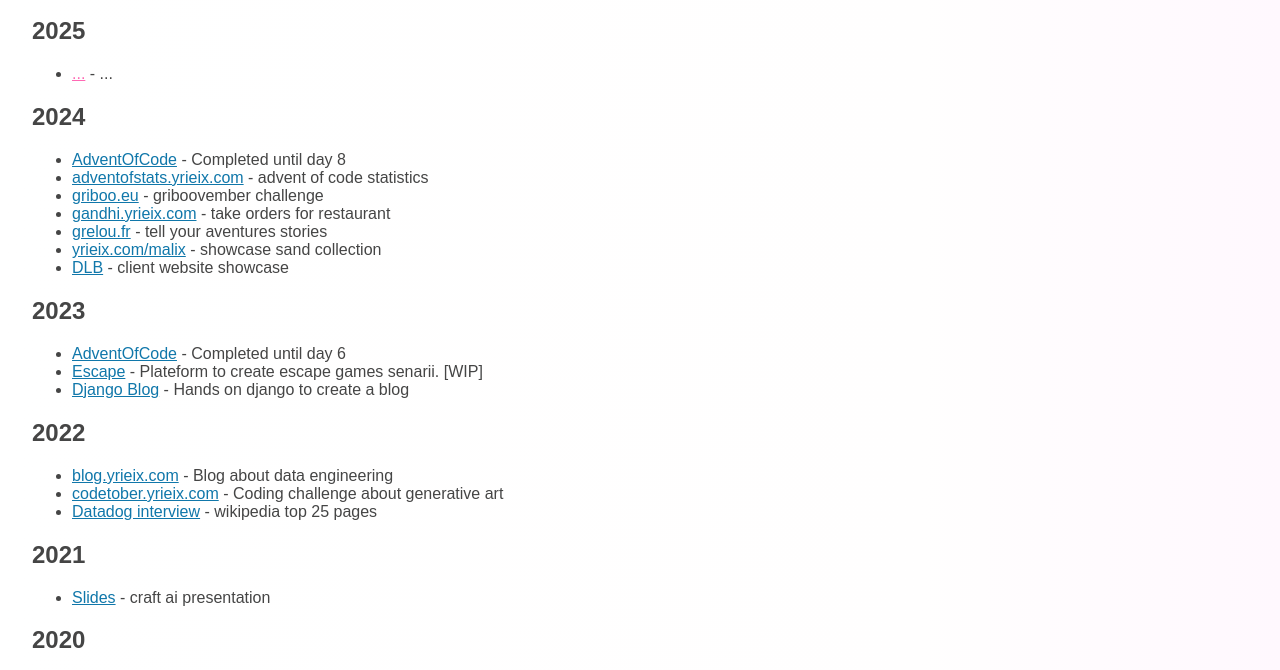
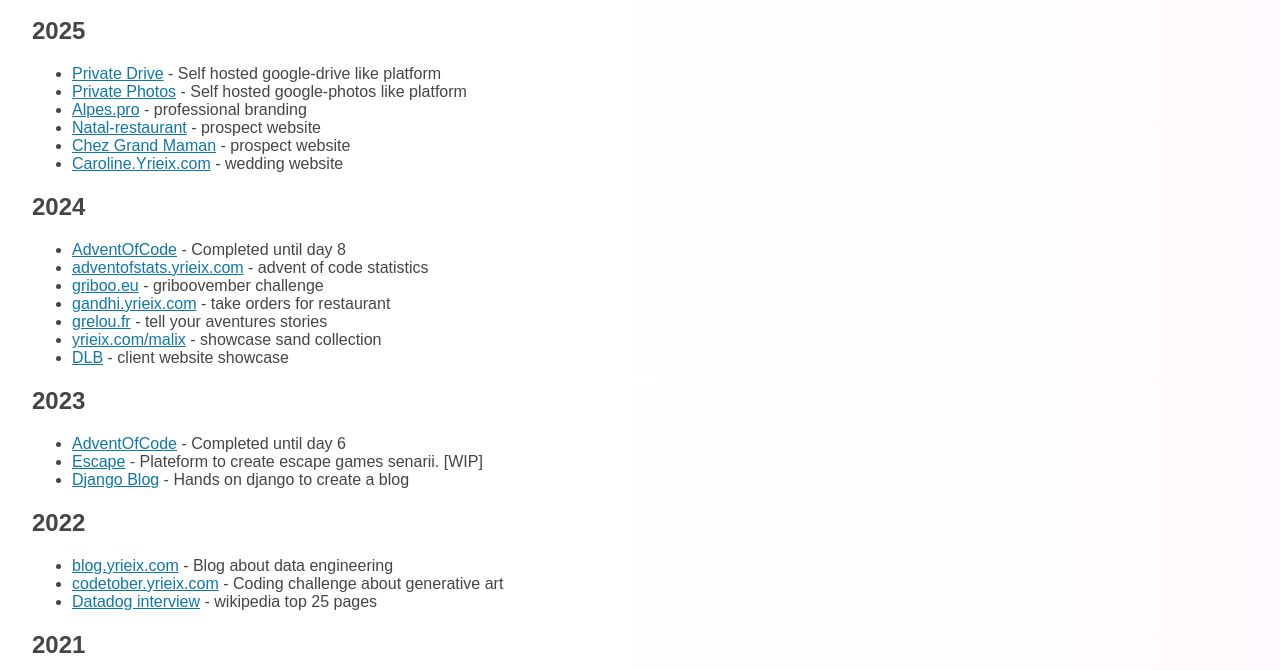
Before and after one commit to yleprince/projects, a plain HTML site: page index.html in a window 1280 px wide. Shown: the part 130-800 px from the top of the page. Drawn offline with Linux system fonts and the light colour scheme.

Commit message:
Update index.html with 2025 mid year projects

```diff
--- a/index.html
+++ b/index.html
@@ -31,7 +31,12 @@
         <a href="https://www.linkedin.com/in/yrieixleprince/">Yrieix</a></p>
         <h2>2025</h2>
         <ul>
-            <li><a href="">...</a> - ...</li>
+            <li><a href="https://drive.yrieix.com">Private Drive</a> - Self hosted google-drive like platform</li>
+            <li><a href="https://photos.yrieix.com">Private Photos</a> - Self hosted google-photos like platform</li>
+            <li><a href="https://alpes.pro">Alpes.pro</a> - professional branding</li>
+            <li><a href="https://natal-restaurant.alpes.pro/">Natal-restaurant</a> - prospect website</li>
+            <li><a href="https://natal-restaurant.alpes.pro/">Chez Grand Maman</a> - prospect website</li>
+            <li><a href="https://caroline.yrieix.com/">Caroline.Yrieix.com</a> - wedding website</li>
         </ul>
         <h2>2024</h2>
         <ul>
```
